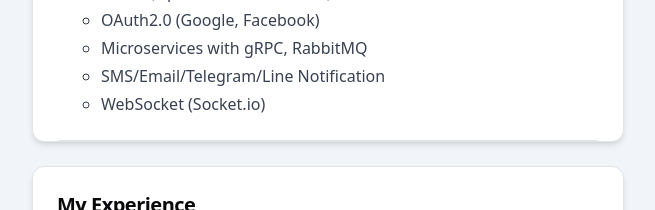
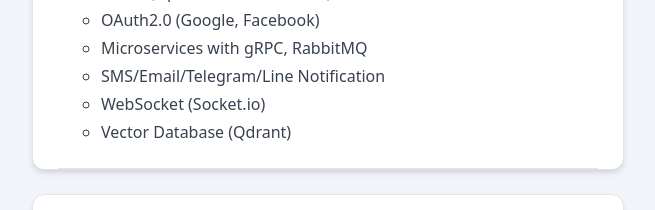
Before and after one commit to BossBoxing/bosshudsawat.com, a Next.js app: page / in a window 1280 px wide. Shown: the part 1260-1470 px from the top of the page, without its empty margins (312-967 px from the left). Built offline with nearby package versions, Linux system fonts and the light colour scheme.

Commit message:
feat: add "Vector Database (Qdrant)" to skills list

```diff
--- a/src/app/component/data/skills.ts
+++ b/src/app/component/data/skills.ts
@@ -35,7 +35,8 @@
             "OAuth2.0 (Google, Facebook)",
             "Microservices with gRPC, RabbitMQ",
             "SMS/Email/Telegram/Line Notification",
-            "WebSocket (Socket.io)"
+            "WebSocket (Socket.io)",
+            "Vector Database (Qdrant)"
         ]
     }
 };
```
